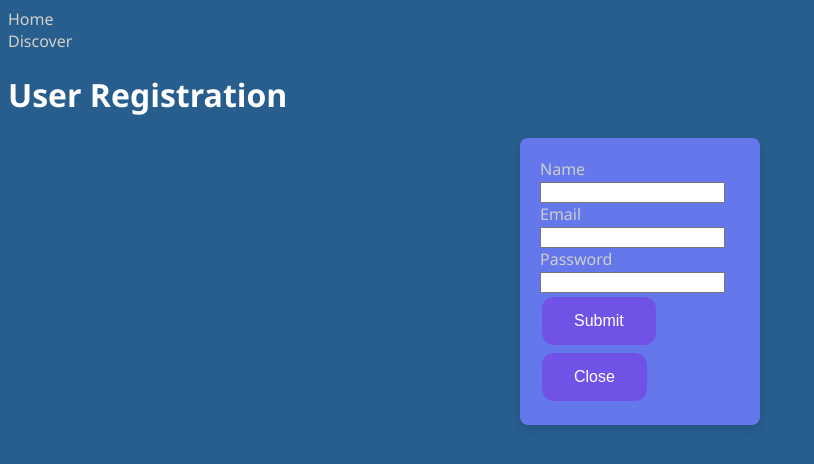
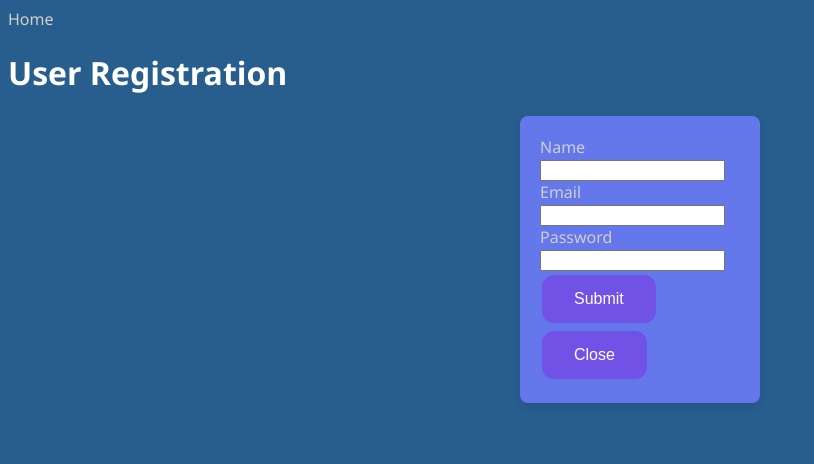
Before and after one commit to Swaby404/Travel_ProsFront, a React (Create React App) app in the folder Travel_Pros-frontend/travel_pros/: page /register in a window 1280 px wide. Shown: the top 464 px of the page, without its empty margins (0-814 px from the left). Built offline with nearby package versions, Linux system fonts and the light colour scheme.

Commit message:
added routes

```diff
--- a/Travel_Pros-frontend/travel_pros/src/App.js
+++ b/Travel_Pros-frontend/travel_pros/src/App.js
@@ -19,9 +19,9 @@ function App() {
             <Nav />
             <Routes>
                 <Route path="/" element={<Home />} />
-                <Route path="login" element={<Login />} />
-                <Route path="register" element={<Register />} />
-                <Route path="discover" element={<Discover />} />
+                <Route path="/login" element={<Login />} />
+                <Route path="/register" element={<Register />} />
+                <Route path="/discover" element={<Discover />} />
                 <Route path="*" element={<Navigate to="/" />} />
             </Routes>
         </Router>
--- a/Travel_Pros-frontend/travel_pros/src/components/Login.jsx
+++ b/Travel_Pros-frontend/travel_pros/src/components/Login.jsx
@@ -1,14 +1,19 @@
 //login provides popup for user to login, upon submission user is sent to discover page!
+/// need token for auth
 import { useState } from 'react';
+import { useNavigate } from 'react-router-dom';
+
 
 
 export default function Login(props) {
     const [username, setUsername] = useState('');
     const [password, setPassword] = useState('');
+    const navigate = useNavigate();
     function handleLogin(e) {
         e.preventDefault();
         // Code to handle login goes here
         if (props.toggle) props.toggle();
+        navigate('/discover');
     }
     return (
         <div className="popup">
--- a/Travel_Pros-frontend/travel_pros/src/components/Nav.jsx
+++ b/Travel_Pros-frontend/travel_pros/src/components/Nav.jsx
@@ -4,7 +4,7 @@ export default function Nav() {
     return(
         <>
             <Link to="/">Home</Link><br></br>
-           <Link to="discover">Discover</Link><br></br>
+
 
         </>
     )
```
